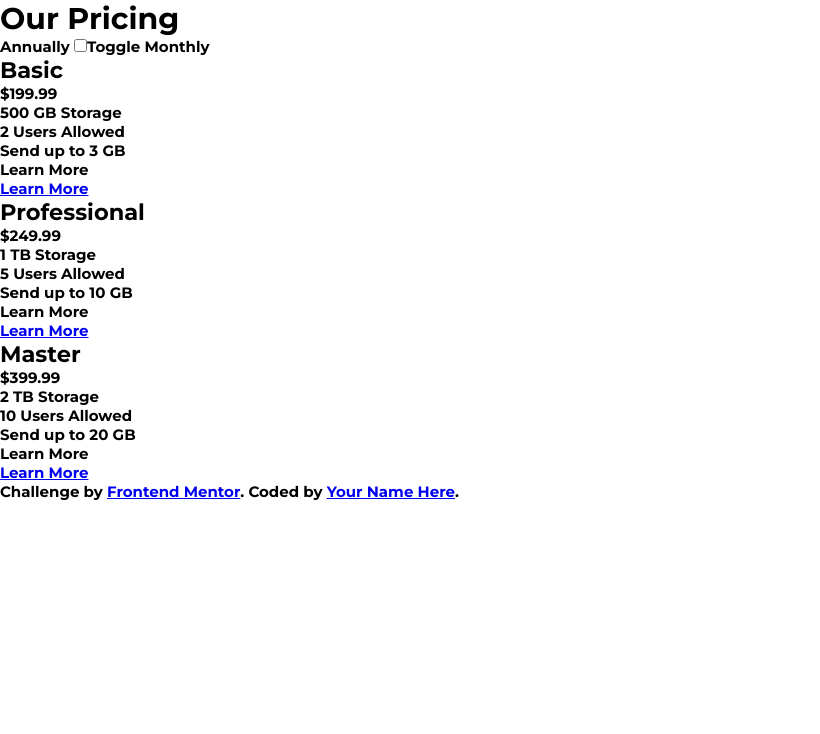
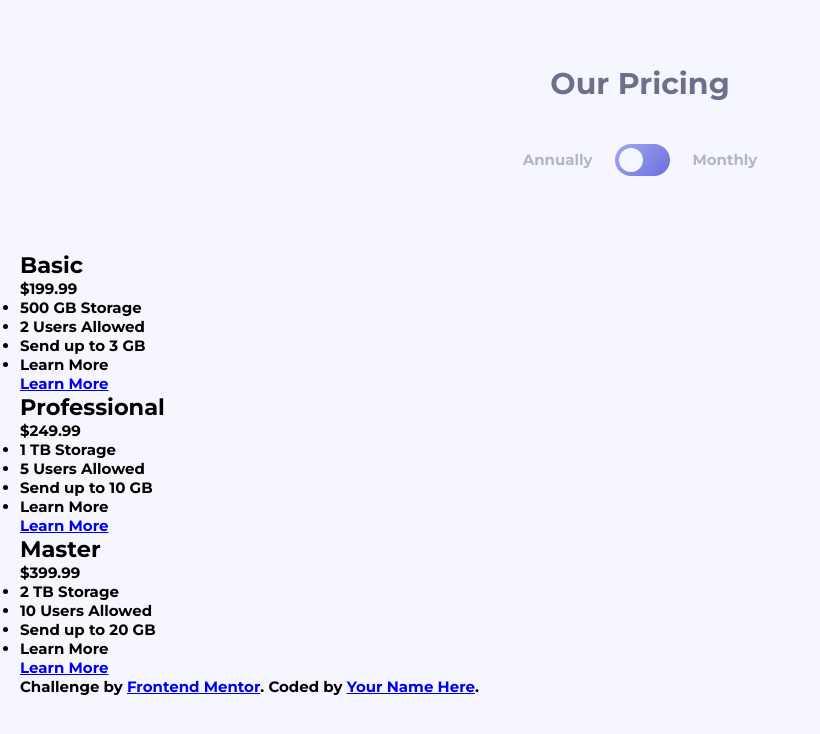
Before and after one commit to lukaszkus/pricing-component, a website: page index.html in a window 1280 px wide. Shown: the whole page, without its empty margins (0-820 px from the left). Drawn offline with Linux system fonts and the light colour scheme.

Commit message:
header styles added

```diff
--- a/index.html
+++ b/index.html
@@ -13,9 +13,11 @@
 
   <header class="header">
     <h1 class="header__title">Our Pricing</h1>
-    <span>Annually</span>
-    <input type="checkbox" id="switch" name="toggle" /><label for="switch">Toggle</label>
-    <span>Monthly</span>
+    <div class="header__switch">
+      <p>Annually</p>
+      <input type="checkbox" id="switch" name="toggle" /><label for="switch">Toggle</label>
+      <p>Monthly</p>
+    </div>
   </header>
 
   <main>
--- a/scss/_variables.scss
+++ b/scss/_variables.scss
@@ -1,6 +1,12 @@
 //Colors
 
-$gradient-primary: linear-gradient(hsl(236, 72%, 79%), hsl(237, 63%, 64%));
+$gradient-primary: linear-gradient(
+  135deg,
+  hsl(236, 72%, 79%),
+  hsl(237, 63%, 64%)
+);
+
+$color-hover: hsl(236, 72%, 79%);
 
 $color-very-light: hsl(240, 78%, 98%); //very light grayish blue
 $color-light: hsl(234, 14%, 74%); //light greyish blue
--- a/scss/main.scss
+++ b/scss/main.scss
@@ -8,7 +8,80 @@
   box-sizing: border-box;
 }
 
-body {
+html {
   font-size: 15px;
   font-family: $font-main;
+  width: 100%;
+  height: 100%;
 }
+
+body {
+  padding: 1.333rem;
+  background-color: $color-very-light;
+  // background: url(../images/bg-top.svg) no-repeat;
+}
+
+.header {
+  width: 100%;
+  height: 100%;
+  padding: 3rem 0 5rem 0;
+  &__title {
+    font-size: 2rem;
+    color: $color-grayish;
+    text-align: center;
+    padding-bottom: 2.8rem;
+  }
+  &__switch {
+    display: flex;
+    justify-content: center;
+    align-items: center;
+    input[type="checkbox"] {
+      height: 0;
+      width: 0;
+      visibility: hidden;
+    }
+
+    label {
+      cursor: pointer;
+      text-indent: -9999px;
+      width: 55px;
+      height: 32px;
+      background: $gradient-primary;
+      float: right;
+      border-radius: 100px;
+      position: relative;
+      margin: 0 1.5rem;
+      &:hover {
+        background: $color-hover;
+      }
+    }
+
+    label:after {
+      content: "";
+      position: absolute;
+      top: 4px;
+      left: 4px;
+      width: 24px;
+      height: 24px;
+      background: $color-very-light;
+      border-radius: 90px;
+      transition: 0.3s;
+    }
+
+    input:checked + label {
+      background: $gradient-primary;
+    }
+
+    input:checked + label:after {
+      left: calc(100% - 5px);
+      transform: translateX(-100%);
+    }
+
+    label:active:after {
+      width: 45px;
+    }
+    p {
+      color: $color-light;
+    }
+  }
+}
```
Also changed, not shown: css/main.css, 1 other file.
